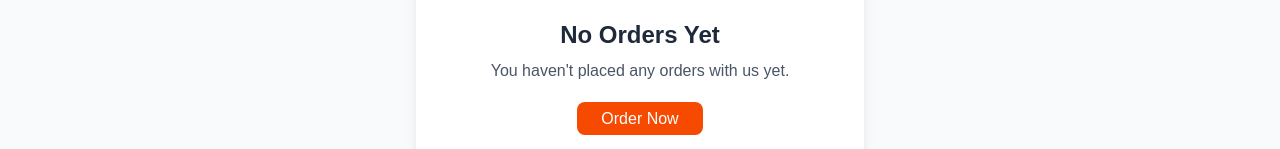
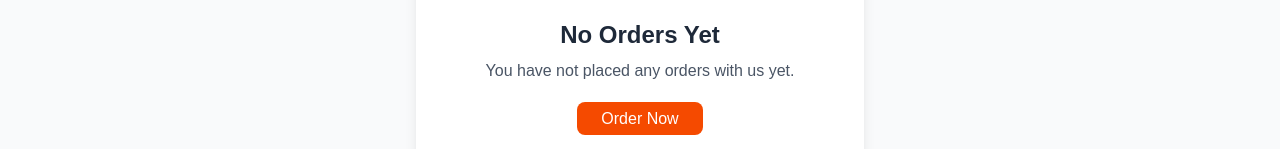
Before and after one commit to Ayan-Kashif/Lahori, a Next.js app: page /my-orders in a window 1280 px wide. Shown: the part 363-512 px from the top of the page. Built offline with nearby package versions, Linux system fonts and the light colour scheme.

Commit message:
Update page.js

```diff
--- a/app/my-orders/page.js
+++ b/app/my-orders/page.js
@@ -53,7 +53,7 @@ const MyOrders = () => {
                     <div className="bg-white p-8 rounded-xl shadow-lg max-w-md w-full text-center">
                         <RiBillFill className="mx-auto text-6xl text-gray-300 mb-4" />
                         <h2 className="text-2xl font-bold text-gray-800 mb-2">No Orders Yet</h2>
-                        <p className="text-gray-600 mb-6">You haven't placed any orders with us yet.</p>
+                        <p className="text-gray-600 mb-6">You have not placed any orders with us yet.</p>
                         <Link href='/' className="bg-orange-600 hover:bg-orange-700 text-white font-medium py-2 px-6 rounded-lg transition duration-200">
                             Order Now
                         </Link>
```
